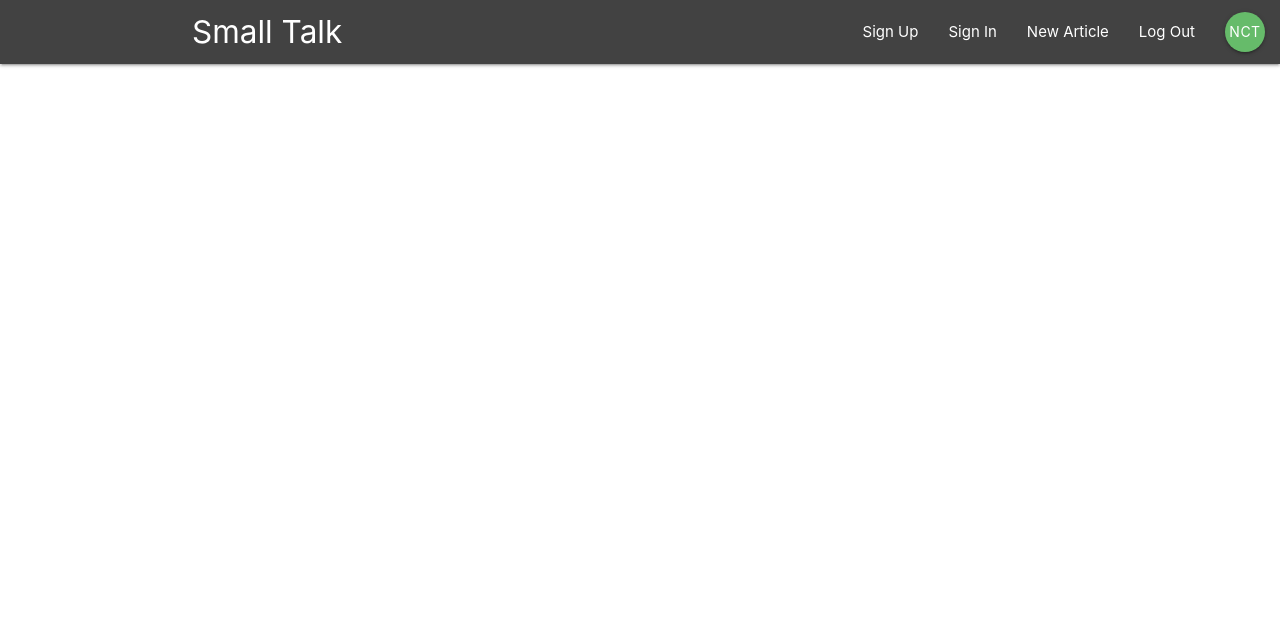
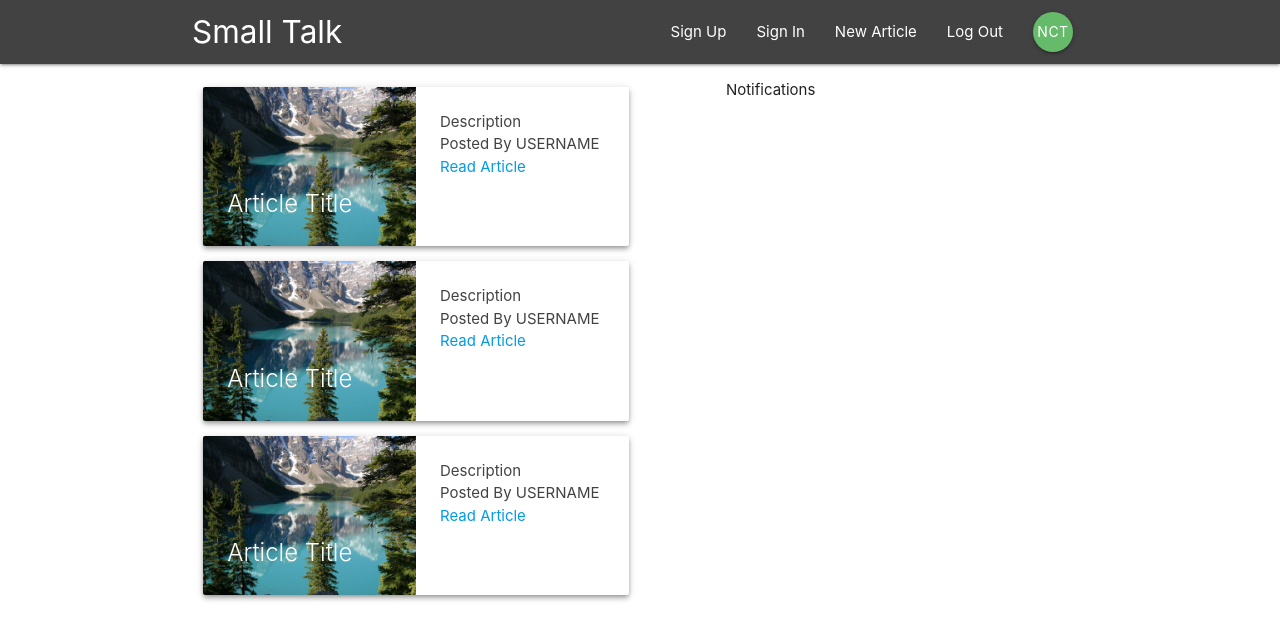
Before and after one commit to JDtheGeek/small-talk-MVP, a React (Create React App) app: page / in a window 1280 px wide. Shown: the top 640 px of the page. Built offline with nearby package versions, Linux system fonts and the light colour scheme.

Commit message:
adds article initial structure

```diff
--- a/public/index.html
+++ b/public/index.html
@@ -24,9 +24,6 @@
     -->
   <!-- Compiled and minified CSS -->
   <link rel="stylesheet" href="https://cdnjs.cloudflare.com/ajax/libs/materialize/1.0.0/css/materialize.min.css">
-
-  <!-- Compiled and minified JavaScript -->
-  <script src="https://cdnjs.cloudflare.com/ajax/libs/materialize/1.0.0/js/materialize.min.js"></script>
   <title>Small Talk</title>
 </head>
 
@@ -43,6 +40,9 @@
       To begin the development, run `npm start` or `yarn start`.
       To create a production bundle, use `npm run build` or `yarn build`.
     -->
+
+  <!-- Compiled and minified JavaScript -->
+  <script src="https://cdnjs.cloudflare.com/ajax/libs/materialize/1.0.0/js/materialize.min.js"></script>
 </body>
 
 </html>
--- a/src/App.js
+++ b/src/App.js
@@ -1,16 +1,22 @@
 import React from 'react'
-import { BrowserRouter as Router, Route, Link } from 'react-router-dom'
+import { BrowserRouter, Switch, Route } from 'react-router-dom'
 import Navbar from './components/layout/Navbar'
-
-
+import Dashboard from './components/dashboard/Dashboard'
+import Article from './components/articles/Article'
+import SignIn from './components/auth/SignIn'
 
 function App() {
   return (
-    <Router>
+    <BrowserRouter>
       <div className="App">
         <Navbar />
+        <Switch>
+          <Route exact path='/' component={Dashboard} />
+          <Route exact path='/signin' component={SignIn} />
+          <Route path='/article/:id' component={Article} />
+        </Switch>
       </div>
-    </Router>
+    </BrowserRouter>
   );
 }
 
--- a/src/components/articles/Article.jsx
+++ b/src/components/articles/Article.jsx
@@ -0,0 +1,20 @@
+import React from 'react'
+
+export default function Article(props) {
+  const id = props.match.params.id
+
+  return (
+    <div className="container section article">
+      <div className="card">
+        <div className="card-content">
+          <span className="card-title">Article Title - {id}</span>
+          <p>Lorem, ipsum dolor sit amet consectetur adipisicing elit. Ipsa, possimus. Amet possimus pariatur, cum deleniti itaque similique quos repellat aspernatur temporibus dolores vero ab, fugit enim voluptas alias ullam aperiam?</p>
+        </div>
+        <div className="card-action">
+          <div>Author</div>
+          <div>Date posted</div>
+        </div>
+      </div>
+    </div>
+  )
+}
--- /dev/null
+++ b/src/components/articles/ArticleList.jsx
@@ -0,0 +1,15 @@
+import React from 'react'
+import ArticleSummary from './ArticleSummary'
+
+const ArticleList = () => {
+  return (
+    <div className="project-list section">
+      <ArticleSummary />
+      <ArticleSummary />
+      <ArticleSummary />
+
+    </div>
+  )
+}
+
+export default ArticleList
--- a/src/components/articles/ArticleSummary.jsx
+++ b/src/components/articles/ArticleSummary.jsx
@@ -0,0 +1,20 @@
+import React from 'react'
+import sampleImage from '../images/sample-1.jpg'
+
+const ArticleSummary = () => {
+  return (
+    <div className="card horizontal z-depth-2 article-summary">
+      <div className="card-image">
+        <img src={sampleImage} alt='sample' />
+        <span className="card-title">Article Title</span>
+      </div>
+      <div className="card-content grey-text text-darken-3">
+        <p>Description</p>
+        <p>Posted By USERNAME</p>
+        <p><a href="#tbc">Read Article</a></p>
+      </div>
+    </div>
+  )
+}
+
+export default ArticleSummary
--- a/src/components/auth/SignIn.jsx
+++ b/src/components/auth/SignIn.jsx
@@ -0,0 +1,31 @@
+import React from 'react'
+
+export default function SignIn() {
+
+  function handleChange(event) {
+    console.log(event)
+  }
+
+  function handleSubmit(event) {
+    console.log('submit:', event)
+  }
+
+  return (
+    <div className='container'>
+      <form onSubmit={handleSubmit} className="white">
+        <h5 className="grey-text darken-3">Sign In</h5>
+        <div className="input-field">
+          <label htmlFor="email">Email</label>
+          <input type="email" name="email" id="email" onChange={handleChange} />
+        </div>
+        <div className="input-field">
+          <label htmlFor="password">Password</label>
+          <input type="password" name="password" id="password" onChange={handleChange} />
+        </div>
+        <div className="input-field">
+          <button className="btn green">Log In</button>
+        </div>
+      </form>
+    </div>
+  )
+}
--- a/src/components/dashboard/Dashboard.jsx
+++ b/src/components/dashboard/Dashboard.jsx
@@ -0,0 +1,19 @@
+import React from 'react'
+import Notifications from './Notifications'
+import ArticleList from '../articles/ArticleList'
+
+export default function Dashboard(props) {
+
+  return (
+    <div className="dashboard container">
+      <div className="row">
+        <div className="col s12 m6">
+          <ArticleList />
+        </div>
+        <div className="col s12 m5 offset-m1">
+          <Notifications />
+        </div>
+      </div>
+    </div>
+  )
+}
--- a/src/components/dashboard/Notifications.jsx
+++ b/src/components/dashboard/Notifications.jsx
@@ -0,0 +1,11 @@
+import React from 'react'
+
+const Notifications = () => {
+  return (
+    <div>
+      <p>Notifications</p>
+    </div>
+  )
+}
+
+export default Notifications
--- a/src/components/layout/Navbar.jsx
+++ b/src/components/layout/Navbar.jsx
@@ -4,10 +4,10 @@ import { NavLink } from 'react-router-dom'
 
 const Navbar = () => {
   return (
+    <div className="navbar-fixed">
       <nav className="nav-wrapper grey darken-3">
         <div className="container">
           <Link to='/' className='brand-logo'>Small Talk</Link>
-      </div>
           <ul className='right'>
             <li><NavLink to='/'>Sign Up</NavLink></li>
             <li><NavLink to='/'>Sign In</NavLink></li>
@@ -15,8 +15,9 @@ const Navbar = () => {
             <li><NavLink to='/'>Log Out</NavLink></li>
             <li><NavLink to='/' className='btn btn-floating green lighten-1'>NCT</NavLink></li>
           </ul>
+        </div>
       </nav>
-
+    </div>
   )
 }
 
```
Also changed, not shown: src/components/dashboard/ArticleList.jsx (deleted), src/components/images/sample-1.jpg (added). Lines whose indentation alone changed are shown as unchanged.
